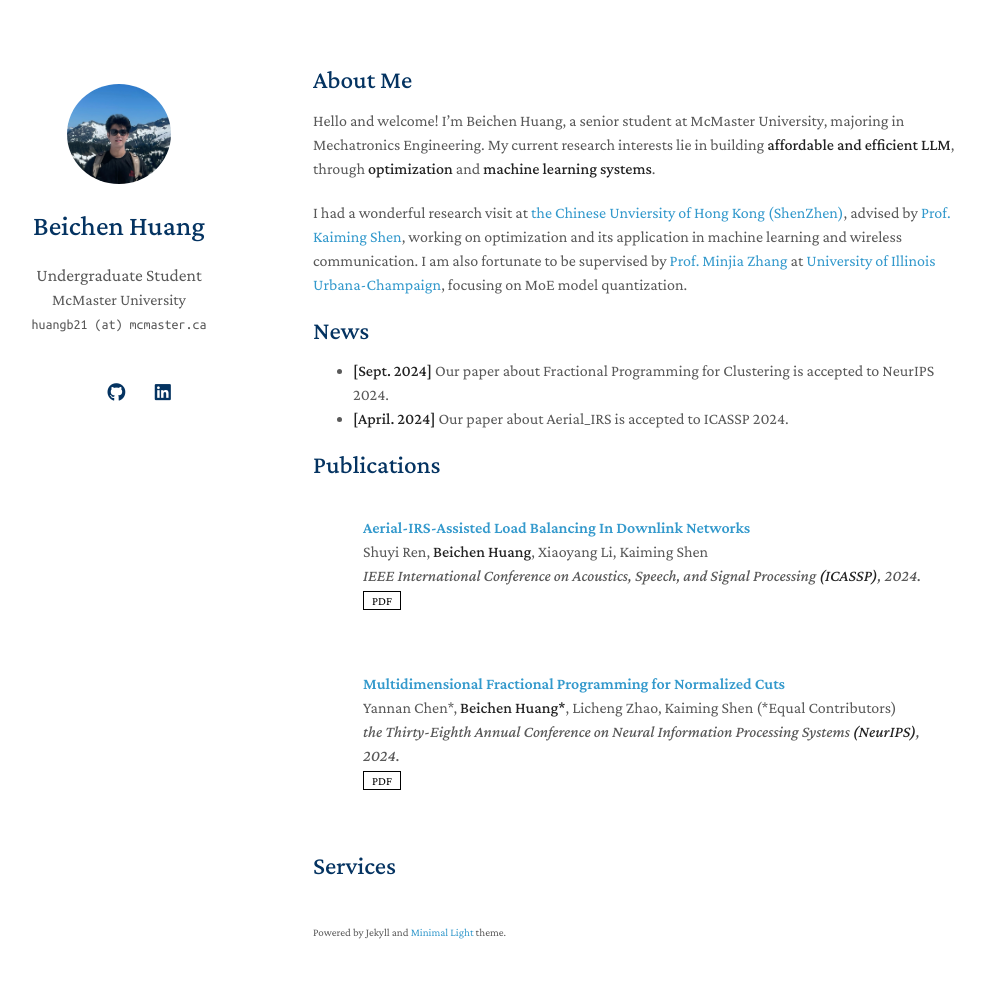
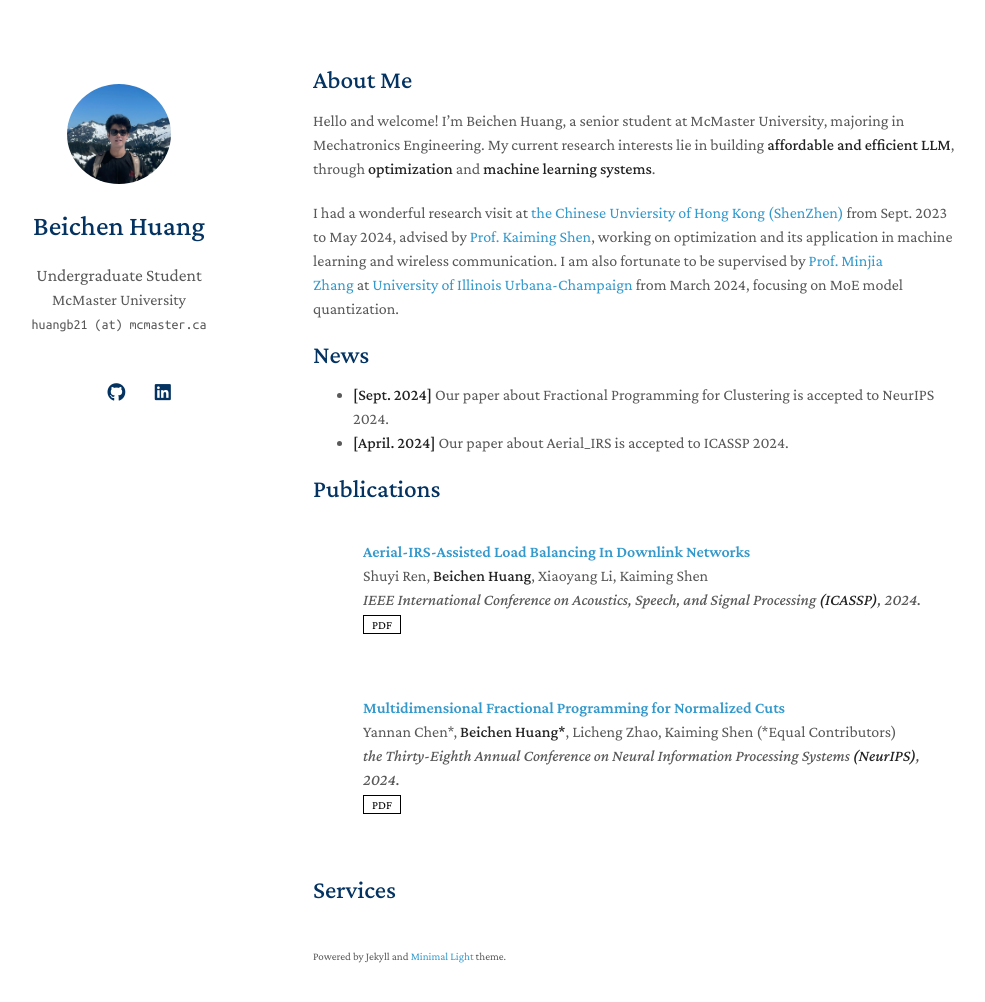
Before and after one commit to BeichenHuang/BeichenHuang.github.io, a Jekyll site: the page built from index.md, in a window 1280 px wide and 1037 px high. Shown: the top 1002 px of the window, without its empty margins (157-1142 px from the left). Built offline with Jekyll 4.4.1, drawn with Linux system fonts in a browser that asks for light colours; a style sheet for code colours, icons or effects is not loaded; our own code applies the rules of GitHub Pages for plain Markdown files.

Commit message:
Update index.md

```diff
--- a/index.md
+++ b/index.md
@@ -6,7 +6,7 @@ layout: homepage
 
 Hello and welcome! I'm Beichen Huang, a senior student at McMaster University, majoring in Mechatronics Engineering. My current research interests lie in building **affordable and efficient LLM**, through **optimization** and **machine learning systems**.
 
-I had a wonderful research visit at [the Chinese Unviersity of Hong Kong (ShenZhen)](https://www.cuhk.edu.cn/en), advised by [Prof. Kaiming Shen](https://kaimingshen.github.io/index.html), working on optimization and its application in machine learning and wireless communication. I am also fortunate to be supervised by [Prof. Minjia Zhang](https://minjiazhang.github.io/) at [University of Illinois Urbana-Champaign](https://illinois.edu/), focusing on MoE model quantization.
+I had a wonderful research visit at [the Chinese Unviersity of Hong Kong (ShenZhen)](https://www.cuhk.edu.cn/en) from Sept. 2023 to May 2024, advised by [Prof. Kaiming Shen](https://kaimingshen.github.io/index.html), working on optimization and its application in machine learning and wireless communication. I am also fortunate to be supervised by [Prof. Minjia Zhang](https://minjiazhang.github.io/) at [University of Illinois Urbana-Champaign](https://illinois.edu/) from March 2024, focusing on MoE model quantization.
 
 
 
```
